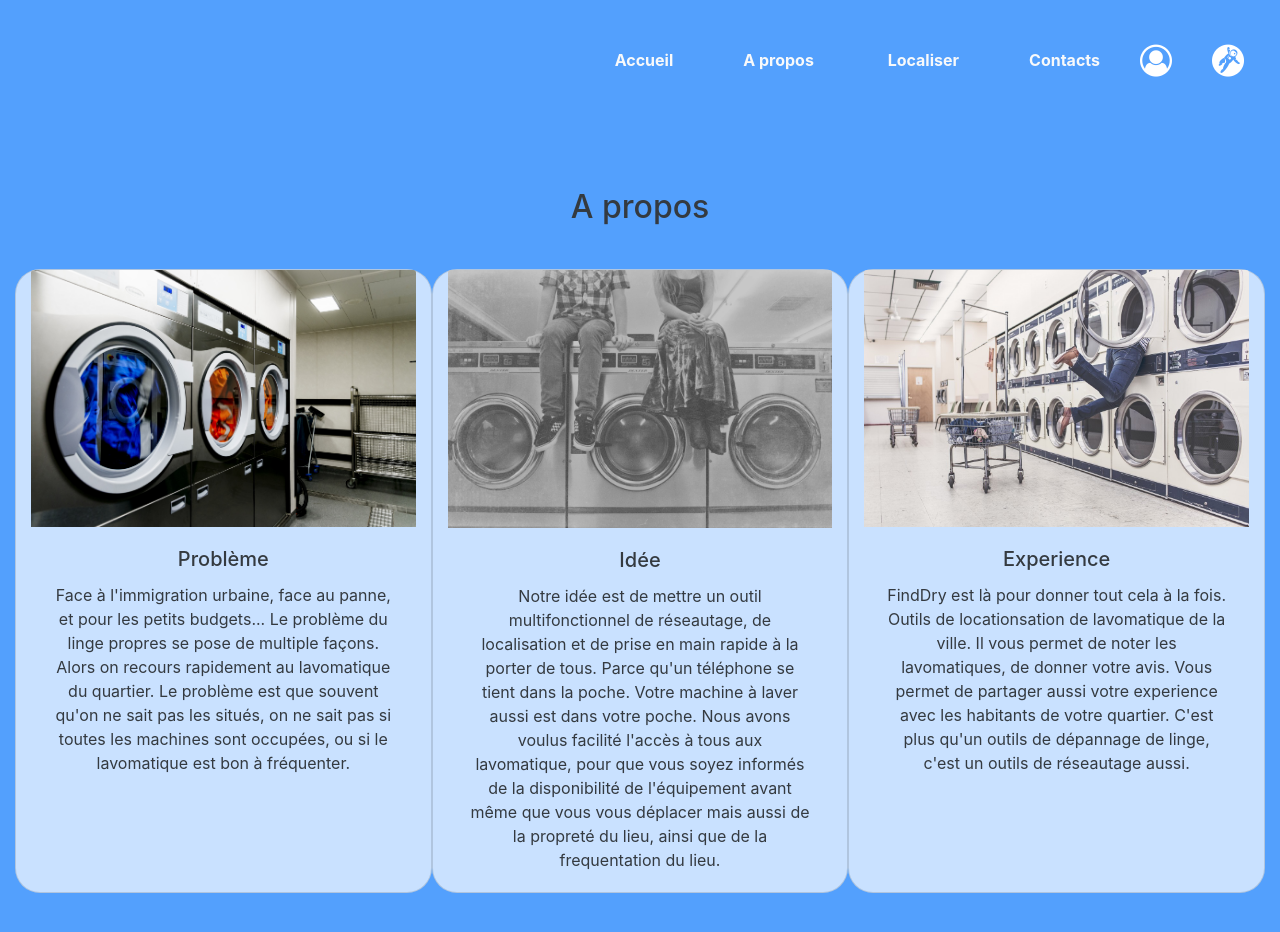
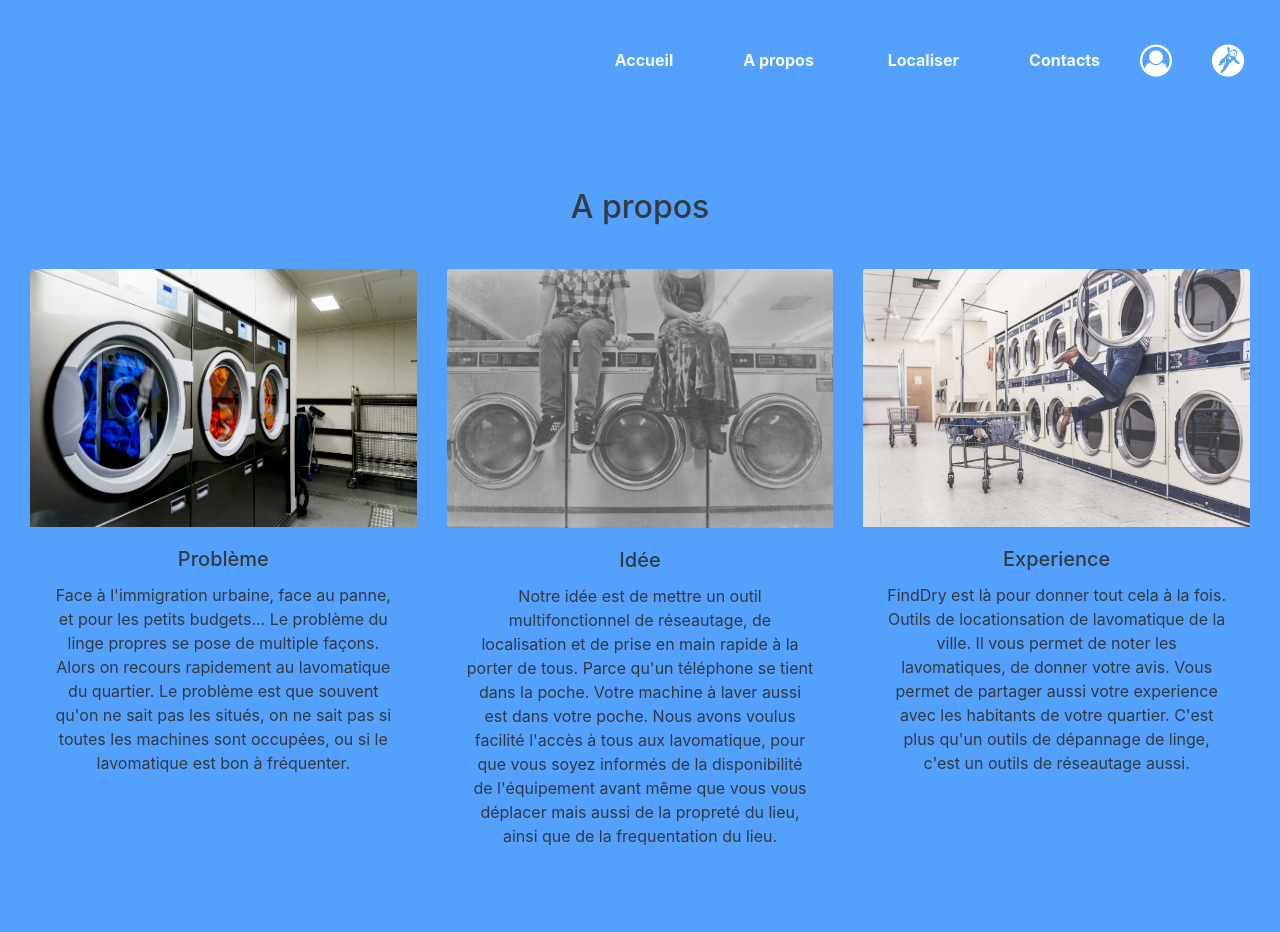
Before and after one commit to NYAZAK/FindDry, an Angular app: page /APropos in a window 1280 px wide. Shown: the top 932 px of the page. Built offline with nearby package versions, Linux system fonts and the light colour scheme.

Commit message:
fix: supprime le background des composants, et le hover des cards

```diff
--- a/src/app/onepage/contact/contact.component.css
+++ b/src/app/onepage/contact/contact.component.css
@@ -1,10 +1,3 @@
-form{
-    background-color: rgba(255, 255, 255, 0.5);
-    border-radius: 25px;
+.app-section{
+  margin-top:100px;
 }
-
-.app-section{
-    height: 700px !important;
-    width: 100% !important;
-    background-color:#53A0FD;
-}
--- a/src/app/onepage/histoire/histoire.component.css
+++ b/src/app/onepage/histoire/histoire.component.css
@@ -4,12 +4,20 @@
     border-radius: 25px;
 }
 .histoire{
-    border-radius: 25px;
-    background-color: rgba(255, 255, 255, 0.687);
+    border-radius: 10px;
     margin-top:35px;
     transition-delay: .5s;
     cursor: pointer;
 }
-.histoire:hover{
-    box-shadow: 0px 3px 10px 5px #dadada;
+img:hover{
+    background-color: rgba(255, 255, 255, 0.4);
 }
+
+h5:hover{
+
+}
+
+.card{
+    border:0 !important;
+    background: transparent !important;
+}
```
